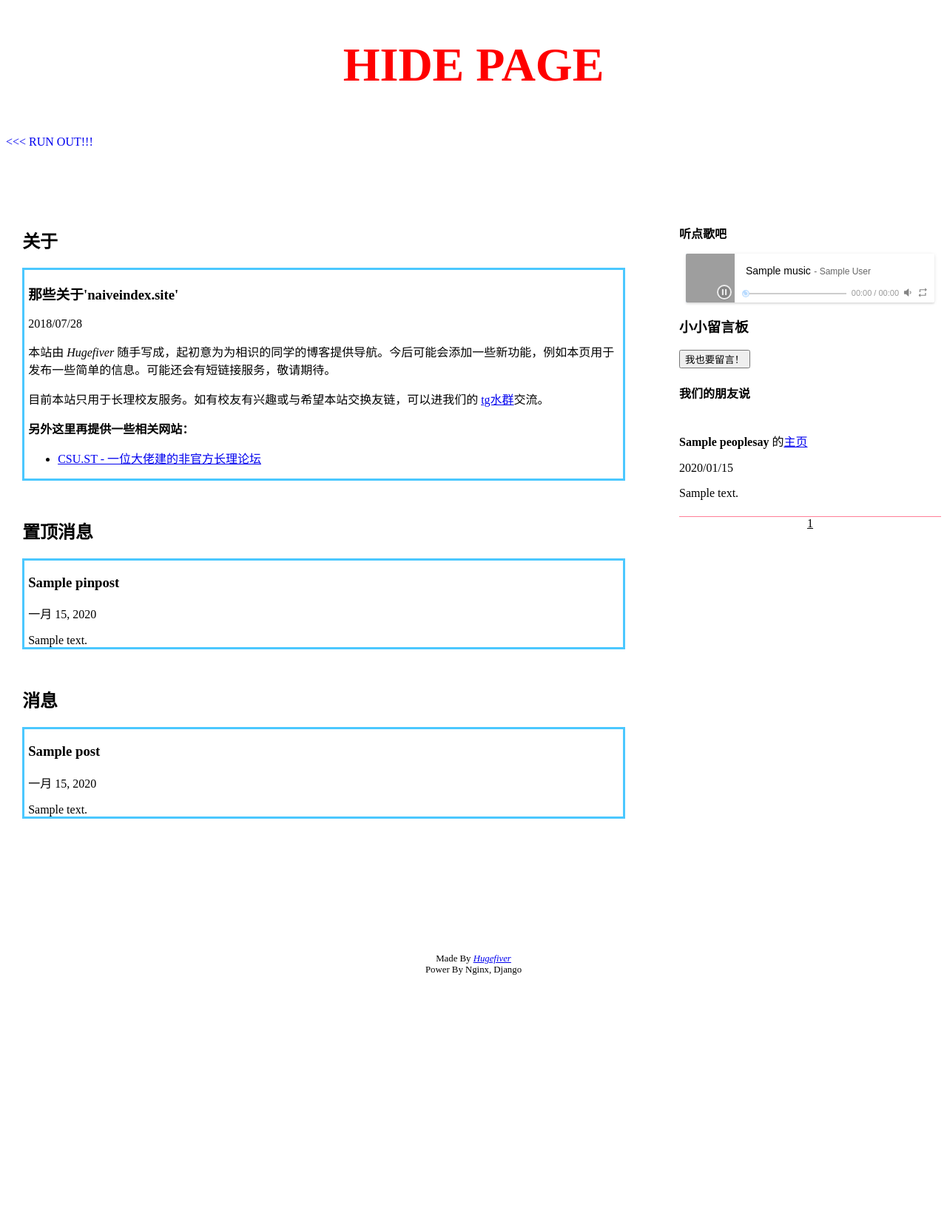
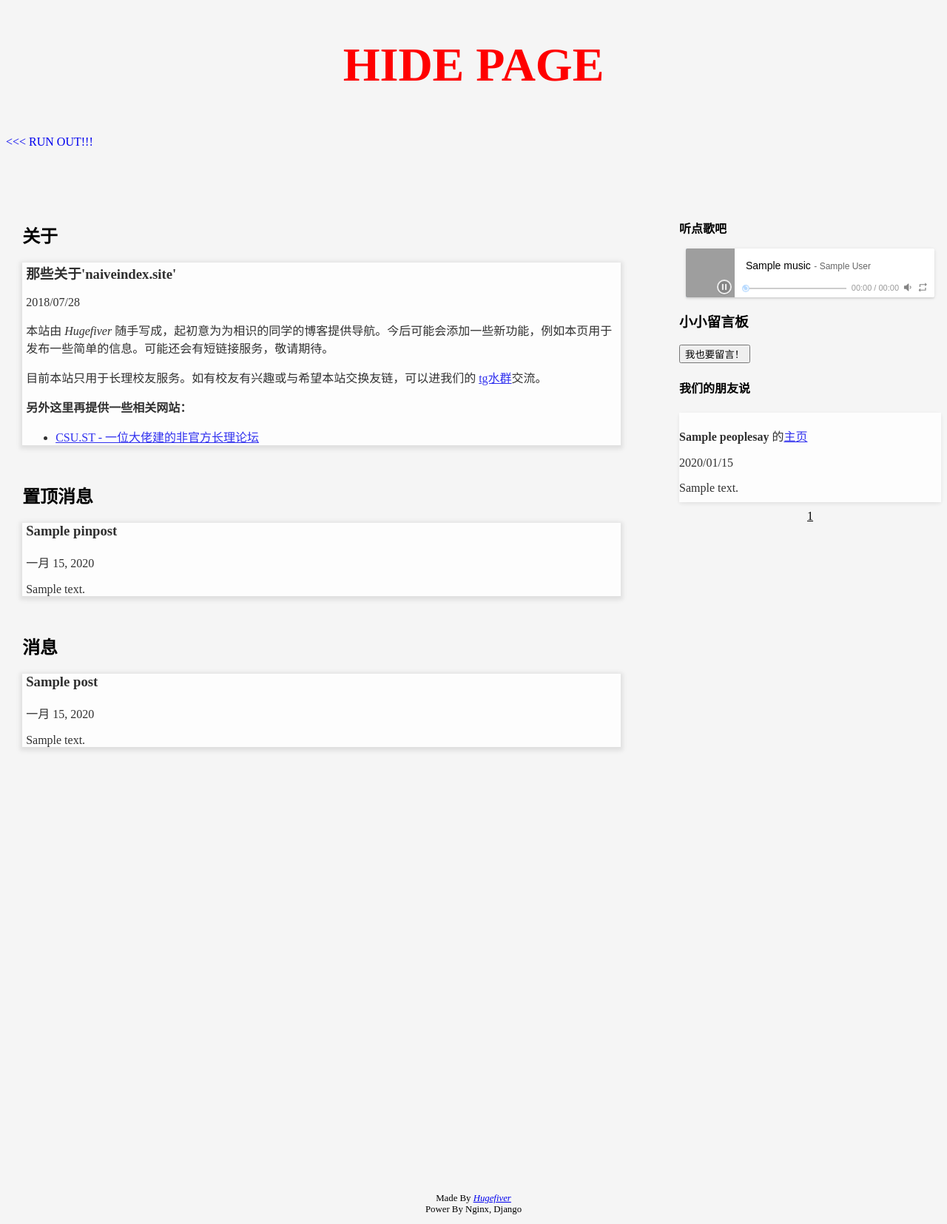
Before and after one commit to hugefiver/naiveindex, a Django app: template templates/hidepage.html in a window 1280 px wide. Shown: the whole page at 74% size. Before the commit the page ends 1318 px from the top, so only its background shows below. Run offline with Django 3.2, Linux system fonts and the light colour scheme; the template is opened without the code that fills it: values that come from a table or form of the project are taken from there, others are empty; tables that the repository leaves empty hold one stand-in row (values such as "Sample post"); data that the repository does not hold is empty; some libraries are stand-ins or nearby versions; grey boxes are pictures that could not be loaded.

Commit message:
css fixed

```diff
--- a/says/templates/get_says.html
+++ b/says/templates/get_says.html
@@ -6,7 +6,7 @@
 
     {% if says_list %}
         {% for l in says_list %}
-            <div style="padding-top: 3px;padding-bottom:22px;border-bottom: 1px #ff7e97 solid">
+            <div class="block" style="padding-top: 3px;padding-bottom:10px;/*border-bottom: 1px #ff7e97 solid;*/margin-bottom: 10px">
                 <p>
                     <span><b>{{ l.name }}</b></span>
                     {% ifnotequal l.url '' %}
--- a/says/templates/says.html
+++ b/says/templates/says.html
@@ -47,7 +47,7 @@
 
     <button id="IWannaSay_btn" type="button">我也要留言！</button>
 
-    <div id="IWannaSay">
+    <div id="IWannaSay" class="block">
         <form id="send_says">
             <label>
                 Name: <input name="name" type="text" value="" placeholder="* 我们该怎么称呼您" max="12" min="2"> <br>
--- a/templates/hidepage.html
+++ b/templates/hidepage.html
@@ -1,7 +1,7 @@
 {%  extends 'hidepage_base.html' %}
 
 {% block about %}
-<div class="atc detail"><article>
+<div class="atc detail block"><article>
                 <h3>那些关于'naiveindex.site'</h3>
                 <p>2018/07/28</p>
                 <p>本站由 <i>Hugefiver</i> 随手写成，起初意为为相识的同学的博客提供导航。<wbr/>
@@ -18,7 +18,7 @@
 
 {% block pin_msg %}
     {% for msgs in pin_msg_list%}
-        <div class="atc detail"><article>
+        <div class="atc detail block"><article>
             {% if msgs.title %}
                 <h3>{{ msgs.title }}</h3>
             {% endif %}
@@ -39,7 +39,7 @@
 
 {% block all_msg %}
     {% for o in msg_list %}
-        <div class="atc detail"><article>
+        <div class="atc detail block"><article>
             {% if o.title %}
                 <h3>{{ o.title }}</h3>
             {% endif %}
--- a/templates/hidepage_base.html
+++ b/templates/hidepage_base.html
@@ -4,22 +4,46 @@
     <meta charset="UTF-8">
     <title>Page ~hide~</title>
     <style>
+        body {
+            background: whitesmoke;
+        }
         #ti {
             text-align: center;
             color: #ff0000;
             font-size: 32px;
             width: 100%;
         }
+        #ti p {
+            margin-bottom: 0;
+            margin-top: 0;
+        }
         #main-text {
             width: 70%;
+            height: 1200px;
+            overflow-y: scroll;
             margin: auto;
             float: left;
         }
+        #main-text::-webkit-scrollbar {
+            width: 7px;
+            background-color: #eeeeee;
+        }
+        #main-text::-webkit-scrollbar-thumb {
+            background-color: #fffffe;
+        }
         #sub_part {
             width: 28%;
-            left: 5%;
+            right: 10px;
             float: right;
+            display: block;
+            /*position: fixed;*/
         }
+        .block {
+            background-color: white;
+            opacity: 0.8;
+            box-shadow: 0 2px 5px 0 rgba(0,0,0,0.08), 0 2px 10px 0 rgba(0,0,0,0.04);
+        }
+
         .detail {
             width: 95%;
             text-align: left;
@@ -31,10 +55,15 @@
             text-align: center;
         }
         .atc {
-            border: 3px solid #4bc8ff;
+            /*border: 3px solid #4bc8ff;*/
             /*outline: 3px solid #308881;*/
             margin-bottom: 10px;
             padding: 0px 5px;
+            box-shadow: 0 2px 5px 3px rgba(0,0,0,0.08), 0 2px 10px 5px rgba(0,0,0,0.04);
+        }
+        .highlight {
+            background-color: #34E1E9;
+            opacity: 0.7;
         }
         footer {
             text-align: center;
```
